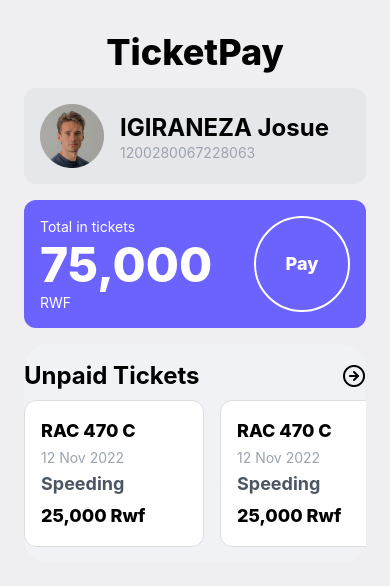
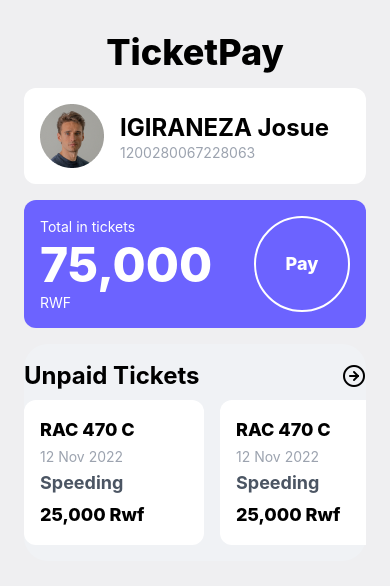
Before and after one commit to IGIRANEZAJosue/ticketPay, a React Native app: screen / in a window 390 px wide. Shown: the top 586 px of the page. Built offline with nearby package versions, Linux system fonts and the light colour scheme.

Commit message:
Vertical homepage scroll

```diff
--- a/App.js
+++ b/App.js
@@ -10,9 +10,13 @@ const profileImage = require('./assets/julian-wan-unsplash-1.png');
 
 export default function App() {
    return (
-      <SafeAreaView className="flex-1 flex-col gap-4 items-center pt-8 px-6 bg-[#efeff1]">
+      <SafeAreaView className=" flex-1 bg-[#efeff1]">
+         <StatusBar style="auto" />
+            <ScrollView>
+               <View className="flex-1 flex-col gap-4 items-center pt-8 px-6">
                   <Text className="text-4xl font-extrabold ">TicketPay</Text>
-         <View className=" flex-row items-center bg-gray-200 rounded-xl w-full p-4">
+
+                  <View className=" flex-row items-center bg-white rounded-xl w-full p-4">
                      <Image className="mr-4" source={require("./assets/julian-wan-unsplash-1.png")} />
                      <View className="flex-col justify-between">
                         <Text className=" font-bold text-2xl">IGIRANEZA Josue</Text>
@@ -45,10 +49,15 @@ export default function App() {
                         <TicketCard />
                         <TicketCard />
                         <TicketCard />
+                        <TicketCard />
+                        <TicketCard />
                      </ScrollView>
 
                   </View>
 
+               </View>
+            </ScrollView>
+
       </SafeAreaView>
   );
 }
--- /dev/null
+++ b/components/ProfileCard.js
@@ -0,0 +1,16 @@
+import { Text, View } from 'react-native'
+import React from 'react'
+
+const ProfileCard = () => {
+   return (
+      <View className=" flex-row items-center bg-gray-200 rounded-xl w-full p-4">
+         <Image className="mr-4" source={require("./assets/julian-wan-unsplash-1.png")} />
+         <View className="flex-col justify-between">
+            <Text className=" font-bold text-2xl">IGIRANEZA Josue</Text>
+            <Text className=" text-gray-400">1200280067228063</Text>
+         </View>
+      </View>
+  )
+}
+
+export default ProfileCard;
--- a/components/TicketCard.js
+++ b/components/TicketCard.js
@@ -3,7 +3,7 @@ import React from 'react'
 
 const TicketCard = () => {
   return (
-    <View className=" bg-white p-4 flex-col space-y-1 mr-4 rounded-xl border border-[#dddde2] w-[180px]">
+    <View className=" bg-white p-4 flex-col space-y-1 mr-4 rounded-xl border-[#dddde2] w-[180px]">
       <Text className=" font-extrabold text-lg">RAC 470 C</Text>
       <Text className=" text-gray-400">12 Nov 2022</Text>
       <Text className=" font-bold text-lg text-gray-600">Speeding</Text>
--- a/package.json
+++ b/package.json
@@ -14,7 +14,8 @@
     "nativewind": "^2.0.11",
     "react": "18.2.0",
     "react-native": "0.72.6",
-    "tailwindcss": "3.3.2"
+    "tailwindcss": "3.3.2",
+    "@shopify/flash-list": "1.4.3"
   },
   "devDependencies": {
     "@babel/core": "^7.20.0"
```
Also changed, not shown: 1 other file (tests, documents, lock files or other folders). Lines whose indentation alone changed are shown as unchanged.
